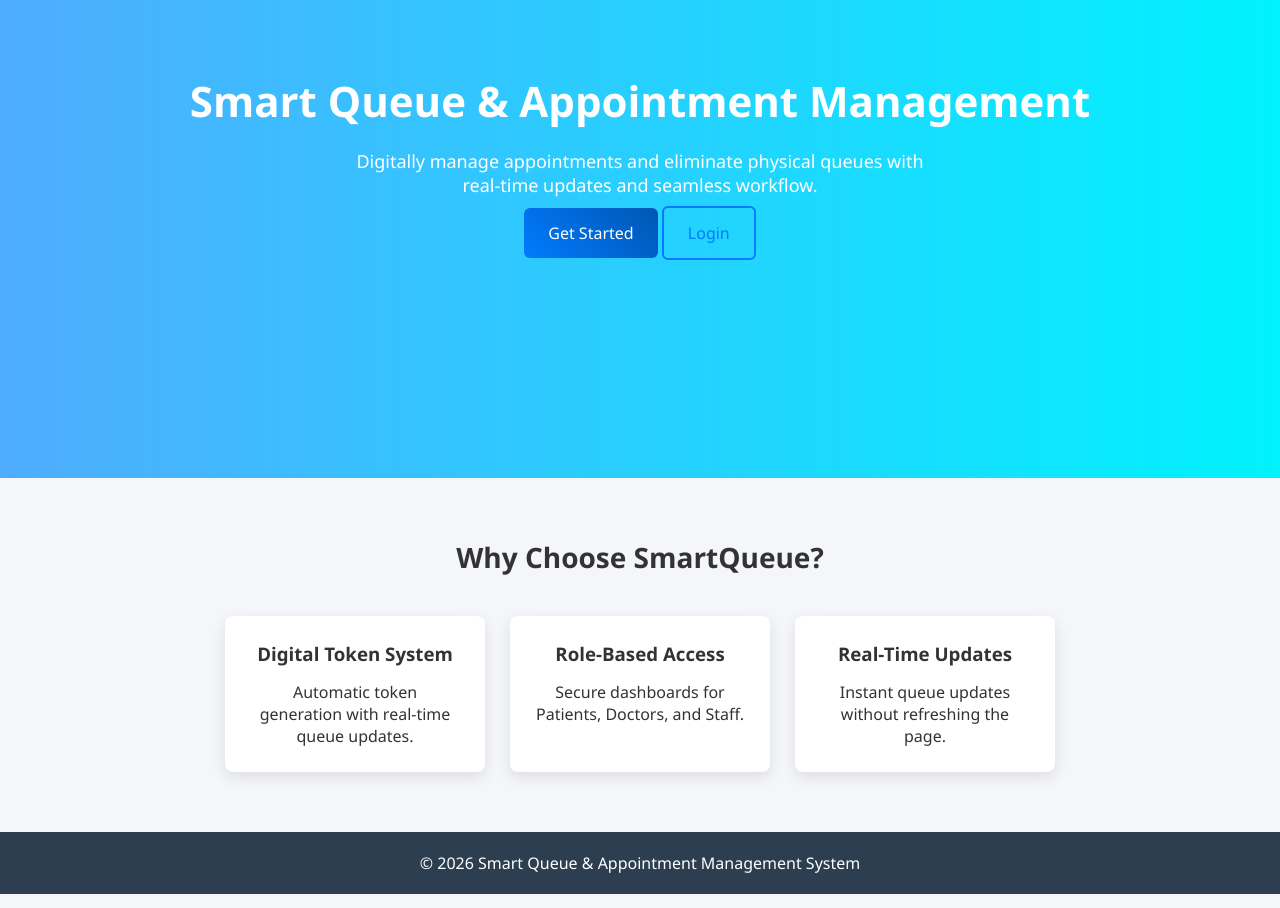
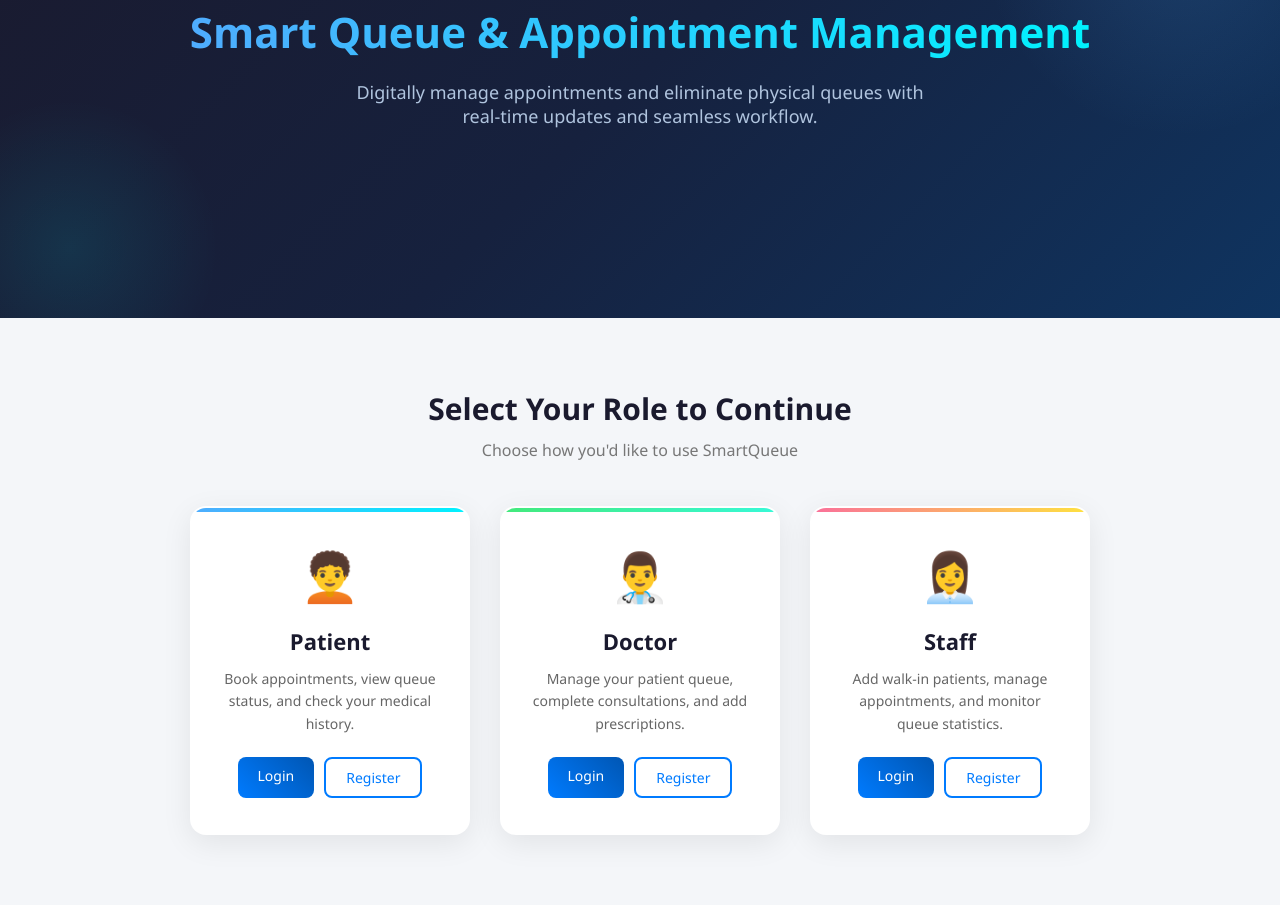
Before and after one commit to Aditya-kumar60/smart-queue-mangement, a plain HTML site: page Frontend/index.html in a window 1280 px wide. Shown: the part 232-1140 px from the top of the page. Drawn offline with Linux system fonts and the light colour scheme.

Commit message:
Redesign landing page with role selection cards

```diff
--- a/Frontend/css/style.css
+++ b/Frontend/css/style.css
@@ -68,36 +68,183 @@ body {
 
 /* ─── HERO ───────────────────────────────────────── */
 .hero {
-  height: 80vh;
+  height: 60vh;
   display: flex;
   align-items: center;
   justify-content: center;
   text-align: center;
-  background: linear-gradient(to right, #4facfe, #00f2fe);
+  background: linear-gradient(135deg, #1a1a2e 0%, #16213e 50%, #0f3460 100%);
   color: white;
   padding: 20px;
+  position: relative;
+  overflow: hidden;
+}
+
+.hero::before {
+  content: '';
+  position: absolute;
+  width: 400px;
+  height: 400px;
+  background: radial-gradient(circle, rgba(79,172,254,0.15) 0%, transparent 70%);
+  top: -100px;
+  right: -100px;
+  border-radius: 50%;
+}
+
+.hero::after {
+  content: '';
+  position: absolute;
+  width: 300px;
+  height: 300px;
+  background: radial-gradient(circle, rgba(0,242,254,0.1) 0%, transparent 70%);
+  bottom: -80px;
+  left: -80px;
+  border-radius: 50%;
+}
+
+.hero-content {
+  position: relative;
+  z-index: 1;
 }
 
 .hero h1 {
   font-size: 42px;
   margin-bottom: 20px;
+  background: linear-gradient(90deg, #4facfe, #00f2fe);
+  -webkit-background-clip: text;
+  -webkit-text-fill-color: transparent;
+  background-clip: text;
 }
 
 .hero p {
   max-width: 600px;
   margin: 0 auto 25px auto;
   font-size: 18px;
+  color: #b0c4de;
+}
+
+/* ─── ROLE SELECTION ─────────────────────────────── */
+.role-section {
+  padding: 70px 20px;
+  text-align: center;
+  background: #f4f6f9;
+}
+
+.role-section h2 {
+  font-size: 30px;
+  color: #1a1a2e;
+  margin-bottom: 10px;
+}
+
+.role-subtitle {
+  color: #777;
+  font-size: 16px;
+  margin-bottom: 45px;
+}
+
+.role-grid {
+  display: flex;
+  justify-content: center;
+  gap: 30px;
+  flex-wrap: wrap;
+  max-width: 1000px;
+  margin: 0 auto;
+}
+
+.role-card {
+  background: white;
+  padding: 35px 30px;
+  width: 280px;
+  border-radius: 16px;
+  box-shadow: 0 8px 30px rgba(0,0,0,0.08);
+  cursor: pointer;
+  transition: transform 0.3s, box-shadow 0.3s;
+  border: 2px solid transparent;
+  position: relative;
+  overflow: hidden;
+}
+
+.role-card::before {
+  content: '';
+  position: absolute;
+  top: 0;
+  left: 0;
+  right: 0;
+  height: 4px;
+  border-radius: 16px 16px 0 0;
+}
+
+.role-patient::before {
+  background: linear-gradient(90deg, #4facfe, #00f2fe);
+}
+
+.role-doctor::before {
+  background: linear-gradient(90deg, #43e97b, #38f9d7);
+}
+
+.role-staff::before {
+  background: linear-gradient(90deg, #fa709a, #fee140);
+}
+
+.role-card:hover {
+  transform: translateY(-8px);
+  box-shadow: 0 15px 40px rgba(0,0,0,0.15);
+}
+
+.role-patient:hover {
+  border-color: #4facfe;
+}
+
+.role-doctor:hover {
+  border-color: #43e97b;
+}
+
+.role-staff:hover {
+  border-color: #fa709a;
+}
+
+.role-icon {
+  font-size: 48px;
+  margin-bottom: 18px;
+}
+
+.role-card h3 {
+  font-size: 22px;
+  color: #1a1a2e;
+  margin-bottom: 12px;
+}
+
+.role-card p {
+  color: #666;
+  font-size: 14px;
+  line-height: 1.6;
+  margin-bottom: 22px;
+  min-height: 66px;
+}
+
+.role-actions {
+  display: flex;
+  gap: 10px;
+  justify-content: center;
+}
+
+.role-btn {
+  padding: 9px 20px !important;
+  font-size: 14px !important;
+  border-radius: 8px !important;
 }
 
 /* ─── FEATURES ───────────────────────────────────── */
 .features {
-  padding: 60px 20px;
+  padding: 70px 20px;
   text-align: center;
+  background: white;
 }
 
 .features h2 {
-  margin-bottom: 40px;
-  font-size: 28px;
+  margin-bottom: 45px;
+  font-size: 30px;
+  color: #1a1a2e;
 }
 
 .feature-grid {
@@ -105,18 +252,39 @@ body {
   justify-content: center;
   gap: 25px;
   flex-wrap: wrap;
+  max-width: 1000px;
+  margin: 0 auto;
 }
 
 .feature-card {
-  background: white;
-  padding: 25px;
-  width: 260px;
-  border-radius: 8px;
-  box-shadow: 0 5px 15px rgba(0,0,0,0.1);
+  background: #f8faff;
+  padding: 30px 25px;
+  width: 280px;
+  border-radius: 12px;
+  box-shadow: 0 4px 15px rgba(0,0,0,0.06);
+  transition: transform 0.3s, box-shadow 0.3s;
+  border: 1px solid #eef2ff;
+}
+
+.feature-card:hover {
+  transform: translateY(-5px);
+  box-shadow: 0 10px 30px rgba(0,0,0,0.1);
+}
+
+.feature-icon {
+  font-size: 36px;
+  margin-bottom: 15px;
 }
 
 .feature-card h3 {
-  margin-bottom: 15px;
+  margin-bottom: 12px;
+  color: #1a1a2e;
+}
+
+.feature-card p {
+  color: #666;
+  font-size: 14px;
+  line-height: 1.5;
 }
 
 /* ─── FOOTER ─────────────────────────────────────── */
--- a/Frontend/index.html
+++ b/Frontend/index.html
@@ -2,21 +2,22 @@
 <html lang="en">
 <head>
     <meta charset="UTF-8">
+    <meta name="viewport" content="width=device-width, initial-scale=1.0">
     <title>Smart Queue & Appointment System</title>
     <link rel="stylesheet" href="css/style.css">
 </head>
 <body>
 
-
+    <!-- NAVBAR -->
     <nav class="navbar">
-        <div class="logo">SmartQueue</div>
+        <div class="logo">🏥 SmartQueue</div>
         <div class="nav-buttons">
             <a href="login.html" class="btn-outline">Login</a>
             <a href="register.html" class="btn-primary">Register</a>
         </div>
     </nav>
 
-
+    <!-- HERO SECTION -->
     <section class="hero">
         <div class="hero-content">
             <h1>Smart Queue & Appointment Management</h1>
@@ -24,35 +25,90 @@
                 Digitally manage appointments and eliminate physical queues
                 with real-time updates and seamless workflow.
             </p>
-            <div class="hero-buttons">
-                <a href="register.html" class="btn-primary large-btn">Get Started</a>
-                <a href="login.html" class="btn-outline large-btn">Login</a>
+        </div>
+    </section>
+
+    <!-- ROLE SELECTION SECTION -->
+    <section class="role-section" id="roleSection">
+        <h2>Select Your Role to Continue</h2>
+        <p class="role-subtitle">Choose how you'd like to use SmartQueue</p>
+
+        <div class="role-grid">
+            <!-- Patient Card -->
+            <div class="role-card role-patient" onclick="selectRole('patient')">
+                <div class="role-icon">🧑‍🦱</div>
+                <h3>Patient</h3>
+                <p>Book appointments, view queue status, and check your medical history.</p>
+                <div class="role-actions">
+                    <a href="login.html" class="btn-primary role-btn">Login</a>
+                    <a href="register.html" class="btn-outline role-btn">Register</a>
+                </div>
+            </div>
+
+            <!-- Doctor Card -->
+            <div class="role-card role-doctor" onclick="selectRole('doctor')">
+                <div class="role-icon">👨‍⚕️</div>
+                <h3>Doctor</h3>
+                <p>Manage your patient queue, complete consultations, and add prescriptions.</p>
+                <div class="role-actions">
+                    <a href="login.html" class="btn-primary role-btn">Login</a>
+                    <a href="register.html" class="btn-outline role-btn">Register</a>
+                </div>
+            </div>
+
+            <!-- Staff Card -->
+            <div class="role-card role-staff" onclick="selectRole('staff')">
+                <div class="role-icon">👩‍💼</div>
+                <h3>Staff</h3>
+                <p>Add walk-in patients, manage appointments, and monitor queue statistics.</p>
+                <div class="role-actions">
+                    <a href="login.html" class="btn-primary role-btn">Login</a>
+                    <a href="register.html" class="btn-outline role-btn">Register</a>
+                </div>
             </div>
         </div>
     </section>
 
-
+    <!-- FEATURES SECTION -->
     <section class="features">
         <h2>Why Choose SmartQueue?</h2>
         <div class="feature-grid">
             <div class="feature-card">
+                <div class="feature-icon">🎫</div>
                 <h3>Digital Token System</h3>
                 <p>Automatic token generation with real-time queue updates.</p>
             </div>
             <div class="feature-card">
+                <div class="feature-icon">🔐</div>
                 <h3>Role-Based Access</h3>
                 <p>Secure dashboards for Patients, Doctors, and Staff.</p>
             </div>
             <div class="feature-card">
+                <div class="feature-icon">⚡</div>
                 <h3>Real-Time Updates</h3>
                 <p>Instant queue updates without refreshing the page.</p>
+            </div>
+            <div class="feature-card">
+                <div class="feature-icon">📧</div>
+                <h3>Email Notifications</h3>
+                <p>Get notified instantly via email on appointment updates.</p>
+            </div>
+            <div class="feature-card">
+                <div class="feature-icon">🔑</div>
+                <h3>Google OAuth Login</h3>
+                <p>Quick sign-in using your Google account securely.</p>
+            </div>
+            <div class="feature-card">
+                <div class="feature-icon">📋</div>
+                <h3>Medical History</h3>
+                <p>Track all past consultations, diagnoses and prescriptions.</p>
             </div>
         </div>
     </section>
 
-
+    <!-- FOOTER -->
     <footer>
-        <p>© 2026 Smart Queue & Appointment Management System</p>
+        <p>&copy; 2026 Smart Queue & Appointment Management System</p>
     </footer>
 
 </body>
```
